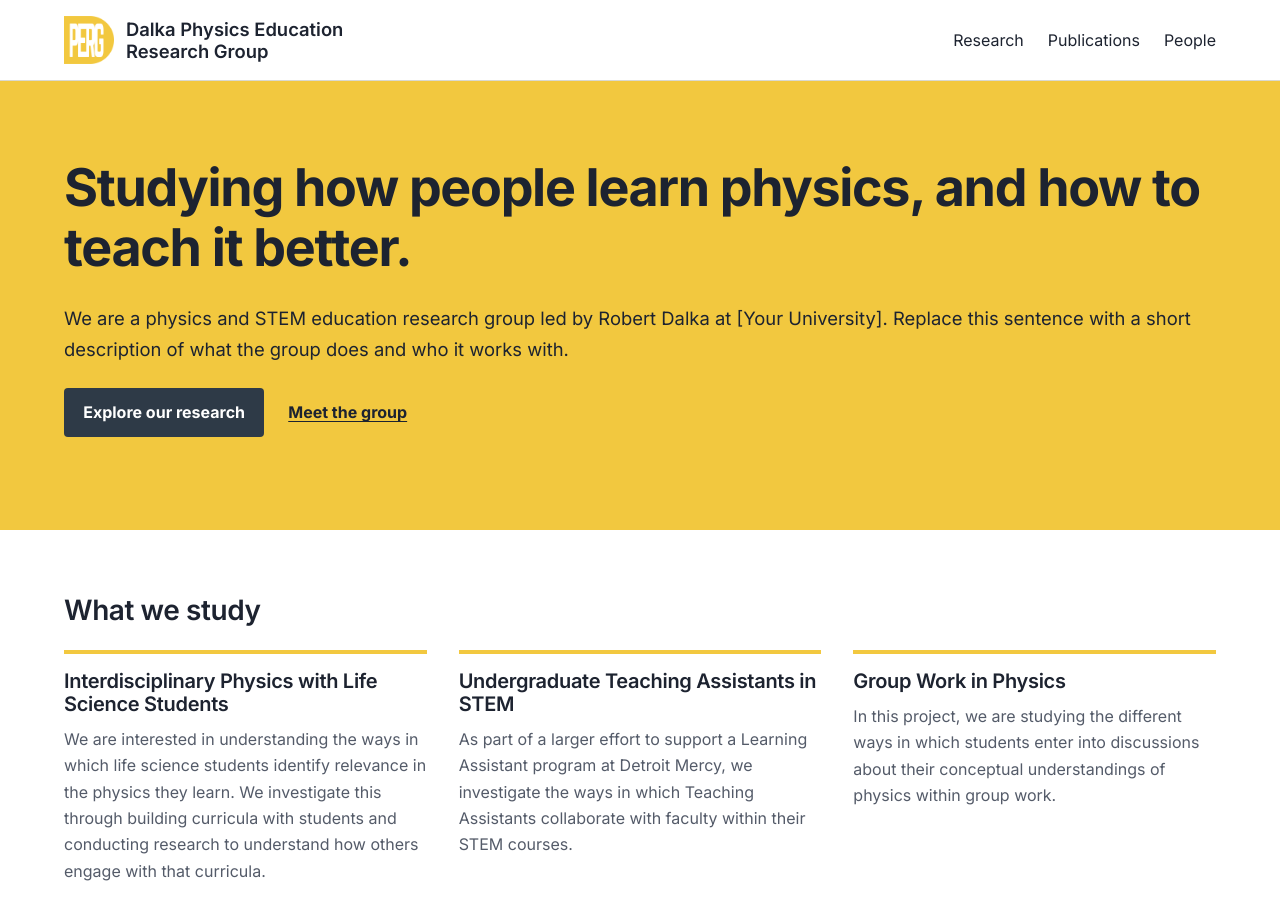
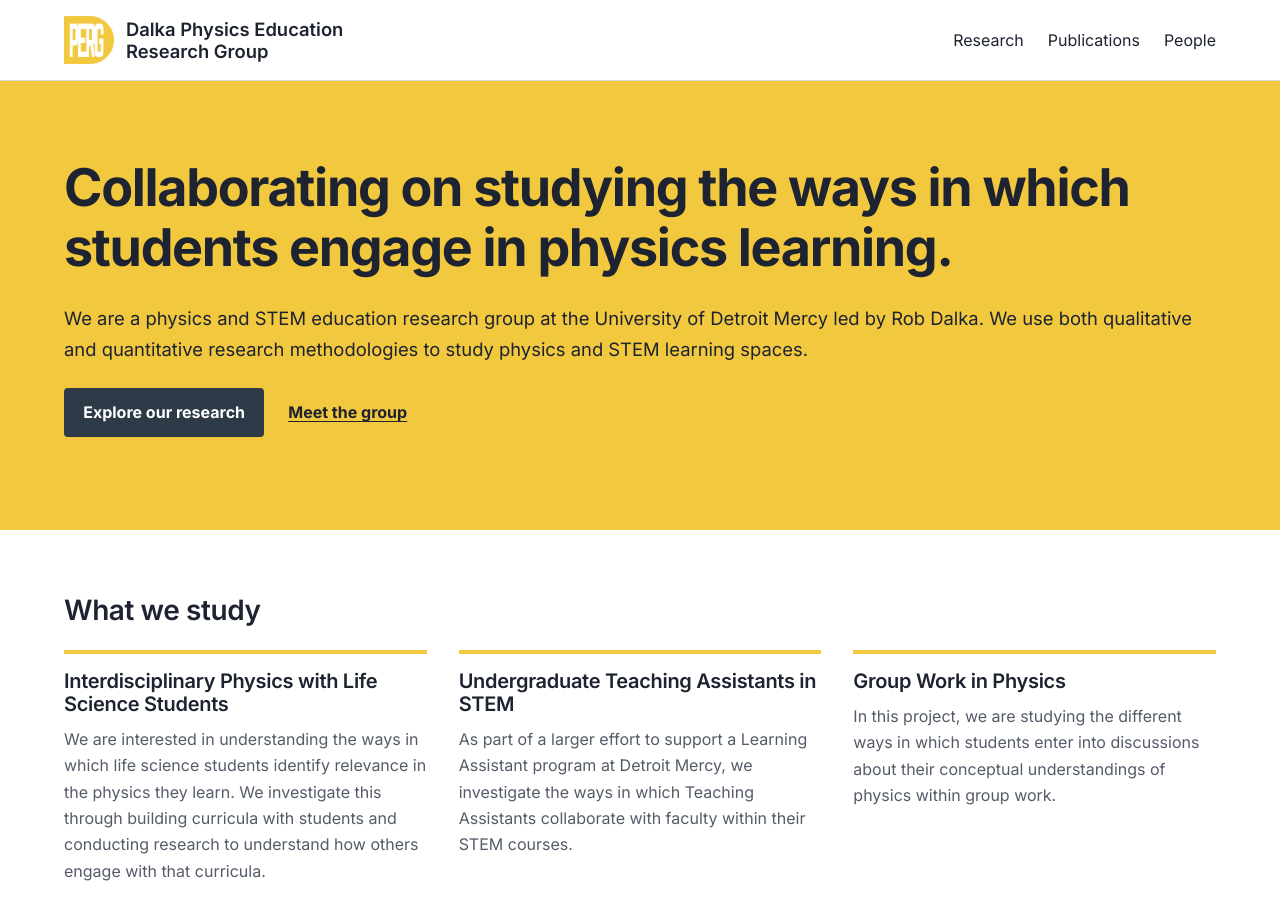
Before and after one commit to rpdalka/dalkaperg-site, a Jekyll site: the page built from index.html, in a window 1280 px wide and 900 px high. Built offline with Jekyll 4.4.1, drawn with Linux system fonts in a browser that asks for light colours.

Commit message:
Update index.html

```diff
--- a/index.html
+++ b/index.html
@@ -4,8 +4,8 @@
 <section class="hero">
   <div class="wrap hero-inner">
     <div class="hero-text">
-      <h1>Studying how people learn physics, and how to teach it better.</h1>
-      <p class="lede">We are a physics and STEM education research group led by Robert Dalka at {{ site.institution }}. Replace this sentence with a short description of what the group does and who it works with.</p>
+      <h1>Collaborating on studying the ways in which students engage in physics learning.</h1>
+      <p class="lede">We are a physics and STEM education research group at the University of Detroit Mercy led by Rob Dalka. We use both qualitative and quantitative research methodologies to study physics and STEM learning spaces.</p>
       <p class="hero-links">
         <a class="button" href="{{ '/research/' | relative_url }}">Explore our research</a>
         <a class="text-link" href="{{ '/people/' | relative_url }}">Meet the group</a>
```
